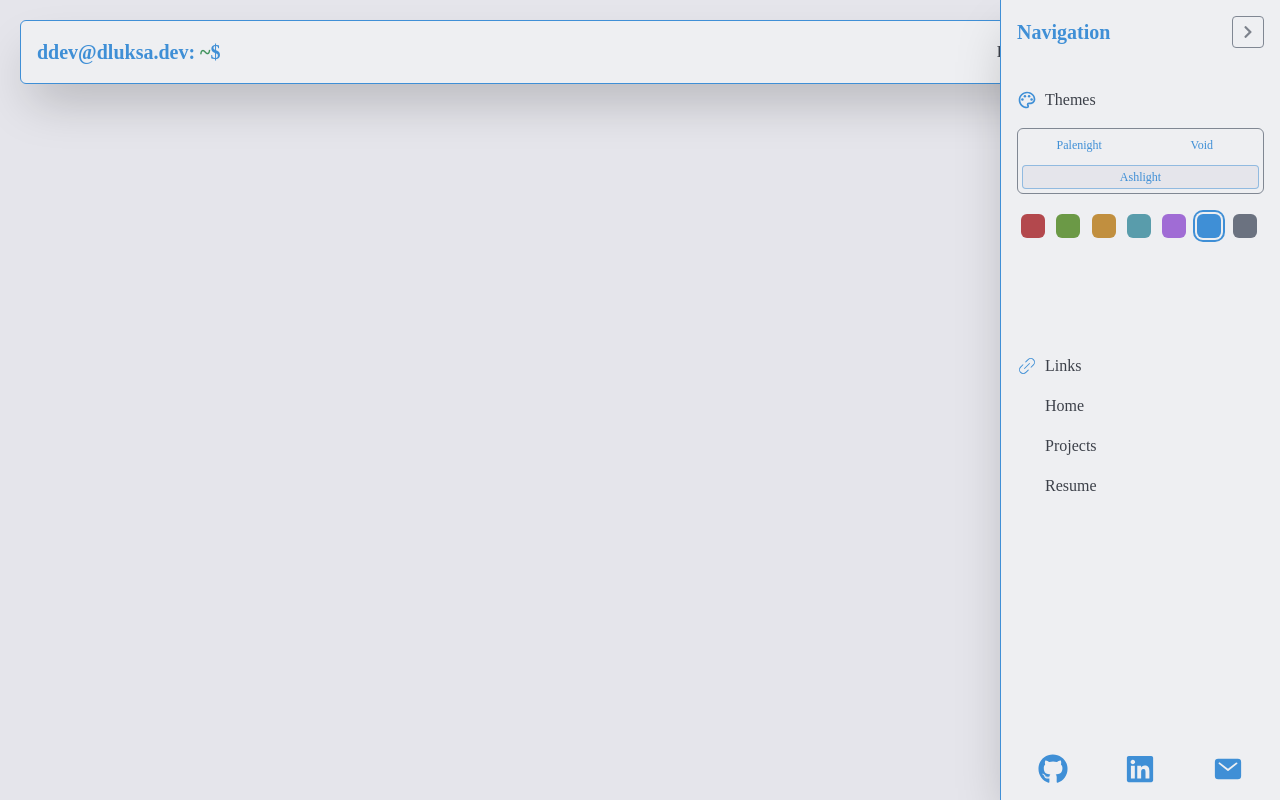
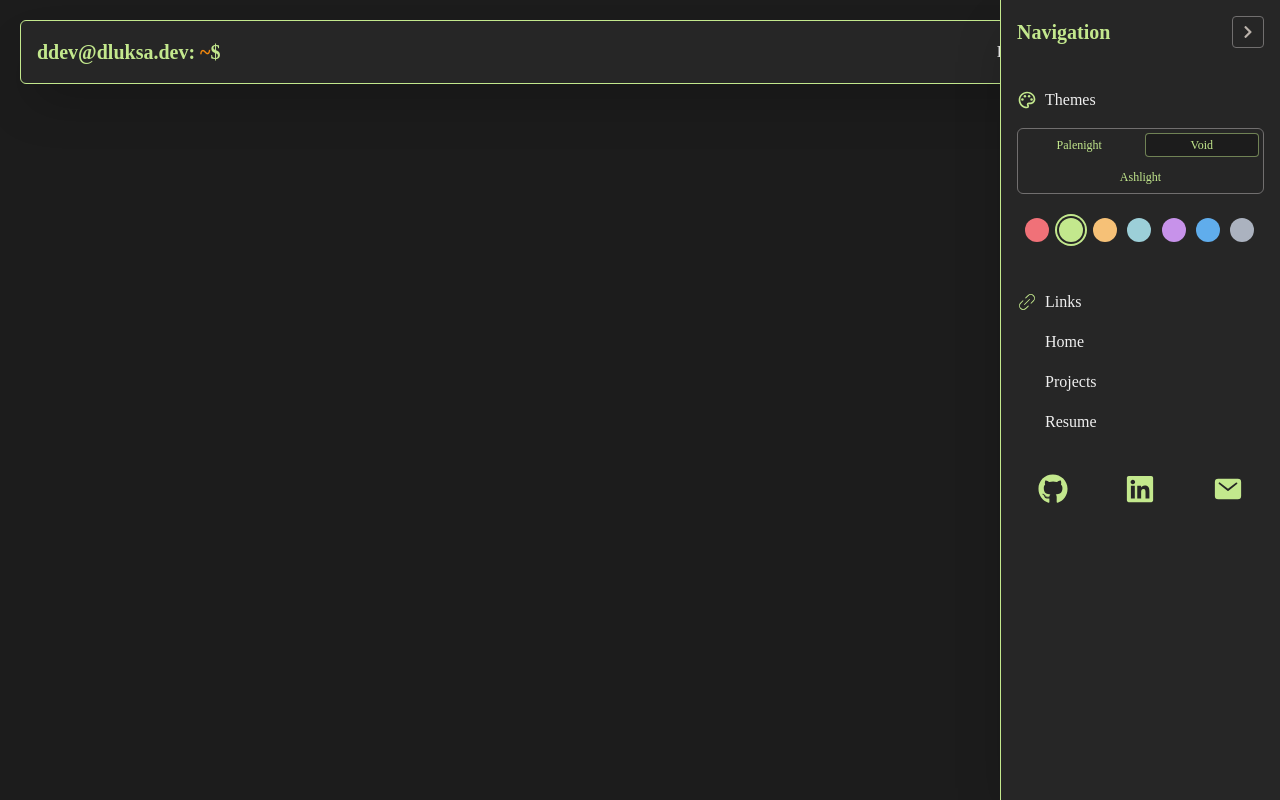
Before and after one commit to dluksa20/ddev, a Next.js app: page / in a window 1280 px wide. Both pictures are taken after a click on the button 1227 px from the left and 52 px from the top of the page. Built offline with nearby package versions, Linux system fonts and the light colour scheme.

Commit message:
extracted into components AccentSwitcher and ThemeSwitcher

```diff
--- a/app/page.tsx
+++ b/app/page.tsx
@@ -1,7 +1,7 @@
 // import { ThemeSwitcher } from '@/components/ThemeSwitcher'
 'use client'
 import React from 'react'
-import Button from '@/components/Button'
+import Button from '@/components/ui/Button'
 import { useTheme } from 'next-themes';
 
 const page = () => {
--- /dev/null
+++ b/components/AccentSwitcher.tsx
@@ -0,0 +1,44 @@
+import { ACCENT_COLORS } from "@/lib/constants"
+import Button from "./ui/Button"
+import { useState, useCallback, useEffect } from "react"
+
+const AccentSwitcher = () => {
+    const [activeColor, setActiveColor] = useState<string>('')
+
+    const applyAccentColor = useCallback((color: string) => {
+        document.documentElement.style.setProperty(
+            '--color-accent',
+            `var(--color-${color})`
+        )
+        setActiveColor(color)
+        localStorage.setItem('accent-color', color)
+    }, [])
+
+
+    return (
+        <div className="grid w-full grid-cols-[repeat(auto-fill,minmax(26px,1fr))] gap-2 p-2">
+            {ACCENT_COLORS.map(color => {
+                const isActive = color === localStorage.getItem('accent-color')
+
+                return (
+                    <Button
+                        key={color}
+                        size="xs"
+                        className="site-sidebar__accent-button rounded-full transition-all duration-150"
+                        variant='default'
+                        style={{
+                            backgroundColor: `var(--color-${color})`,
+                            boxShadow: isActive
+                                ? `0 0 0 2px var(--color-background-elevated),
+                             0 0 0 4px var(--color-${color})`
+                                : 'none'
+                        }}
+                        onClick={() => applyAccentColor(color)}
+                    />
+                )
+            })}
+        </div>
+    )
+}
+
+export default AccentSwitcher
--- a/components/Header.tsx
+++ b/components/Header.tsx
@@ -4,7 +4,7 @@ import Link from "next/link"
 import { FaChevronLeft, FaChevronRight } from "react-icons/fa"
 import Sidebar from "./Sidebar"
 import { useState } from "react"
-import Button from "./Button"
+import Button from "./ui/Button"
 
 const Header = () => {
     const [isSidebarOpen, setIsSidebarOpen] = useState(false);
--- a/components/Sidebar.tsx
+++ b/components/Sidebar.tsx
@@ -1,143 +1,83 @@
-// 'use client'
-import Button from './Button'
-import { FaGithub, FaLinkedin, FaChevronRight } from "react-icons/fa"
-import { MdOutlinePalette } from "react-icons/md";
-import { PiLinkSimpleLight } from "react-icons/pi";
-import { IoMail } from "react-icons/io5";
-import { ACCENT_COLORS, links } from '@/lib/constants'
+'use client'
+
+import { useEffect, useState, useCallback } from 'react'
 import Link from 'next/link'
-import { useState, useEffect } from 'react';
-import { useTheme } from 'next-themes';
-import { THEMES } from '@/lib/constants';
+import Button from './ui/Button'
+import {
+    FaGithub,
+    FaLinkedin,
+    FaChevronRight
+} from 'react-icons/fa'
+import { MdOutlinePalette } from 'react-icons/md'
+import { PiLinkSimpleLight } from 'react-icons/pi'
+import { IoMail } from 'react-icons/io5'
 
+import { ACCENT_COLORS, links, THEMES } from '@/lib/constants'
+import ThemeSwitcher from './ThemeSwitcher'
+import AccentSwitcher from './AccentSwitcher'
 
-type CloseProps = {
-    onClose: () => void;
+type SidebarProps = {
+    onClose: () => void
 }
 
-const Sidebar = ({ onClose }: CloseProps) => {
-
-    const [activeColor, setActiveColor] = useState('');
-    const [activeTheme, setActiveTheme] = useState('');
-
-    const { theme, setTheme } = useTheme()
-
-
-    const setAccentColor = (accentColor: string) => {
-        document.documentElement.style.setProperty(
-            '--color-accent',
-            `var(--color-${accentColor})`
-        )
-
-        setActiveColor(accentColor)
-        localStorage.setItem('accent-color', accentColor)
-    }
-
-    useEffect(() => {
-        const savedColor = localStorage.getItem('accent-color');
-        if (savedColor) {
-            setActiveColor(savedColor);
-        }
-        if (theme) {
-            localStorage.setItem('theme', theme)
-            setActiveTheme(theme);
-        }
-    }, [theme]);
-
-
-
+const Sidebar = ({ onClose }: SidebarProps) => {
 
     return (
-        <div className='site-sidebar'>
-            <div className='site-sidebar__inner'>
-                {/* Header */}
-                <section className='site-sidebar__header'>
-                    <div className='flex justify-between items-center'>
+        <div className="site-sidebar">
+            <div className="site-sidebar__inner">
+
+                {/* Sidebar Header */}
+                <section className="site-sidebar__header">
+                    <div className="flex justify-between items-center">
                         <h1>Navigation</h1>
-                        <Button size='sm' className='w-fit' onClick={onClose}>
+                        <Button size="sm" className="w-fit" onClick={onClose}>
                             <FaChevronRight />
                         </Button>
                     </div>
                 </section>
 
-                {/* Main content */}
-                <div className='flex flex-col flex-1 justify-start gap-20'>
+                {/* Themes */}
+                <section className="site-sidebar__section">
+                    <div className="site-sidebar__themes">
 
-                    {/* Themes Section */}
-                    <section className='site-sidebar__section'>
-                        <div className='site-sidebar__themes'>
-                            <div className='flex items-center gap-2'>
-                                <MdOutlinePalette size={20} className='fill-accent' />
+                        <div className="flex items-center gap-2">
+                            <MdOutlinePalette size={20} className="fill-accent" />
                             <h2>Themes</h2>
                         </div>
+                        {/* Theme Switcher */}
+                        <ThemeSwitcher />
 
-                            <div className="site-sidebar__buttons">
-                                {THEMES.map(theme => (
-                                    <Button
-                                        key={theme.id}
-                                        buttonText={theme.label}
-                                        isActive={activeTheme === theme.id}
-                                        variant="borderless"
-                                        size="xs"
-                                        onClick={() => {
-                                            setTheme(theme.id)
-                                            setActiveTheme(theme.id)
-                                        }}
-                                    />
-                                ))}
-                            </div>
-
-                            {/* Accent Colors Grid */}
-                            <div className="grid w-full grid-cols-[repeat(auto-fill,minmax(24px,1fr))] gap-2 p-1">
-                                {ACCENT_COLORS.map((accentColor) => {
-                                    const isActive = accentColor === activeColor;
-
-                                    return (
-                                        <Button
-                                            key={accentColor}
-                                            variant="default"
-                                            size="xs"
-                                            className="site-sidebar__accent-button rounded-md transition-all duration-150"
-                                            style={{
-                                                backgroundColor: `var(--color-${accentColor})`,
-                                                boxShadow: isActive
-                                                    ? `0 0 0 2px var(--color-background-elevated), 0 0 0 4px var(--color-${accentColor})`
-                                                    : "none",
-                                            }}
-                                            onClick={() => setAccentColor(accentColor)}
-
-                                        />
-                                    );
-                                })}
-                            </div>
+                        {/* Accent colors */}
+                        <AccentSwitcher />
                     </div>
                 </section>
 
-                    {/* Links Section */}
-                    <section className='site-sidebar__section'>
-                        <div className='flex items-center gap-2'>
-                            <PiLinkSimpleLight size={20} className='fill-accent' />
+                {/* Links */}
+                <section className="site-sidebar__section">
+                    <div className="flex items-center gap-2">
+                        <PiLinkSimpleLight size={20} className="fill-accent" />
                         <h2>Links</h2>
                     </div>
-                        {links.map((link) => (
-                            <Link key={link.url} className='px-7' href={link.url}>
-                                {link.title}
+
+                    {links.map(({ url, title }) => (
+                        <Link key={url} href={url} className="px-7">
+                            {title}
                         </Link>
                     ))}
                 </section>
-                </div>
 
-                {/* Footer Section */}
-                <section className='site-sidebar__section justify-items-end'>
-                    <div className='flex justify-around gap-4'>
-                        <FaGithub size={30} className='fill-accent' />
-                        <FaLinkedin size={30} className='fill-accent' />
-                        <IoMail size={30} className='fill-accent' />
+
+                {/* Footer */}
+                <section className="site-sidebar__section">
+                    <div className="flex justify-around gap-4">
+                        <FaGithub size={30} className="fill-accent" />
+                        <FaLinkedin size={30} className="fill-accent" />
+                        <IoMail size={30} className="fill-accent" />
                     </div>
                 </section>
             </div>
         </div>
-    );
+    )
 }
 
-export default Sidebar;
+export default Sidebar
--- a/components/ThemeProvider.tsx
+++ b/components/ThemeProvider.tsx
@@ -7,8 +7,8 @@ type ThemeProviderProps = {
     children: ReactNode
 }
 
-const DEFAULT_ACCENT = 'sky-blue'
-const DEFAULT_THEME = 'ashlight'
+const DEFAULT_ACCENT = 'sage-green'
+const DEFAULT_THEME = 'void'
 
 const ThemeProvider = ({ children }: ThemeProviderProps) => {
     const [mounted, setMounted] = useState(false)
@@ -32,7 +32,6 @@ const ThemeProvider = ({ children }: ThemeProviderProps) => {
     return (
         <NextThemesProvider
             attribute="class"
-            enableSystem={true}
             themes={['palenight', 'void', 'ashlight']}
             storageKey="theme"
         >
--- /dev/null
+++ b/components/ThemeSwitcher.tsx
@@ -0,0 +1,26 @@
+import { THEMES } from "@/lib/constants"
+import Button from "./ui/Button"
+import { useTheme } from "next-themes"
+
+
+const ThemeSwitcher = () => {
+    const { theme, setTheme } = useTheme()
+    return (
+        <div className="site-sidebar__themes">
+            <div className="site-sidebar__buttons">
+                {THEMES.map(({ id, label }) => (
+                    <Button
+                        key={id}
+                        buttonText={label}
+                        isActive={theme === id}
+                        variant="borderless"
+                        size="xs"
+                        onClick={() => setTheme(id)}
+                    />
+                ))}
+            </div>
+        </div>
+    )
+}
+
+export default ThemeSwitcher
--- /dev/null
+++ b/components/ui/Title.tsx
@@ -0,0 +1,11 @@
+import React from 'react'
+
+const Title = () => {
+  return (
+    <div>
+
+    </div>
+  )
+}
+
+export default Title
```
Also changed, not shown: components/ui/Button.tsx (renamed from components/Button.tsx). Lines whose indentation alone changed are shown as unchanged.
